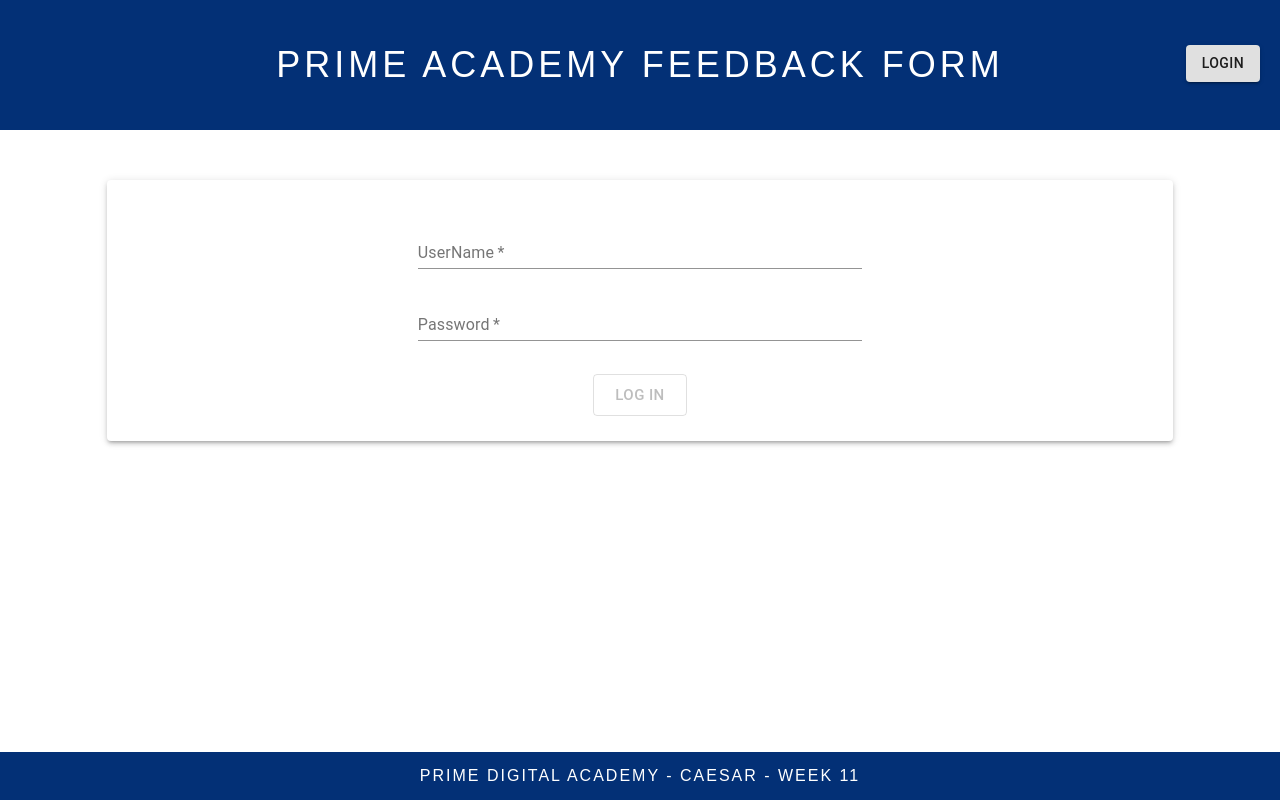
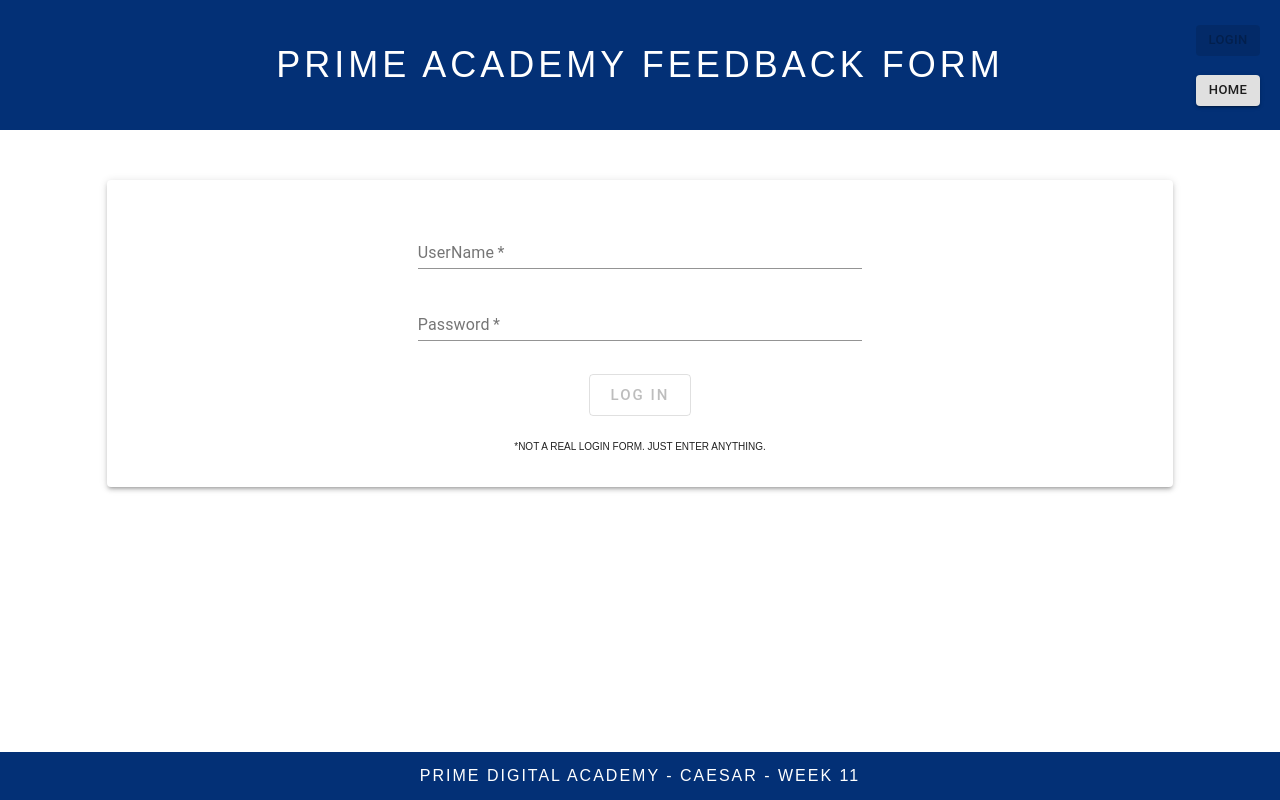
Before and after one commit to kylethenderson/feedback-app, a React (Create React App) app: page /#/login in a window 1280 px wide. Built offline with nearby package versions, Linux system fonts and the light colour scheme.

Commit message:
add home button on appropriate header views

```diff
--- a/src/components/App/App.css
+++ b/src/components/App/App.css
@@ -19,7 +19,12 @@
 #loginButton {
   position: absolute;
   right: 20px;
-  top: 45px;
+  top: 25px;
+}
+#homeButton {
+  position: absolute;
+  right: 20px;
+  top: 75px;
 }
 .login-input {
   width: 50%;
@@ -43,13 +48,18 @@
 }
 #mainCard button {
   margin: 25px 10px 0px 10px;
+  letter-spacing: 2px;
 }
 #mainCard textarea {
   font-size: 14px;
   letter-spacing: 1px;
   padding: 5px;
 }
-
+#loginAsterisk {
+  font-size: 10px;
+  text-transform: uppercase;
+  margin-top: 25px;
+}
 footer {
   position: absolute;
   bottom: 0;
--- a/src/components/Header/Header.js
+++ b/src/components/Header/Header.js
@@ -19,16 +19,32 @@ class Header extends Component {
                     <header className="App-header">
                         <h1 className="App-title">Prime Academy Feedback Form</h1>
                         {this.props.history.location.pathname === '/admin' ?
-                            <Button id="loginButton" variant="contained" onClick={this.handleLogout}>Logout</Button>
+                            <>
+                                <Button size="small" id="homeButton" variant="contained" onClick={() => { this.props.history.push('/') }}>Home</Button>
+                                <Button size="small" id="loginButton" variant="contained" onClick={this.handleLogout}>Logout</Button>
+                            </>
                             :
-
-                            <Button id="loginButton" variant="contained" onClick={() => { this.props.history.push('/admin') }}>Admin</Button>
+                            <>
+                                <Button size="small" id="homeButton" variant="contained" onClick={() => { this.props.history.push('/') }}>Home</Button>
+                                <Button size="small" id="loginButton" variant="contained" onClick={() => { this.props.history.push('/admin') }}>Admin</Button>
+                            </>
                         }
                     </header>
                     :
                     <header className="App-header">
                         <h1 className="App-title">Prime Academy Feedback Form</h1>
-                        <Button id="loginButton" variant="contained" onClick={() => { this.props.history.push('/login') }}>Login</Button>
+                        {this.props.history.location.pathname === '/login' ?
+                            <>
+                                <Button size="small" id="homeButton" variant="contained" onClick={() => { this.props.history.push('/') }}>Home</Button>
+                                <Button size="small" disabled id="loginButton" variant="contained" onClick={() => { this.props.history.push('/login') }}>Login</Button>
+                            </>
+                            :
+                            <>
+                                <Button size="small" id="homeButton" variant="contained" onClick={() => { this.props.history.push('/') }}>Home</Button>
+                                <Button size="small" id="loginButton" variant="contained" onClick={() => { this.props.history.push('/login') }}>Login</Button>
+                            </>
+                        }
+
                     </header>
                 }
             </>
--- a/src/components/Home/Home.js
+++ b/src/components/Home/Home.js
@@ -4,11 +4,17 @@ import Card from '@material-ui/core/Card'
 import Button from '@material-ui/core/Button'
 
 class Home extends Component {
+    startFeedback = () => {
+        this.props.dispatch({
+            type: 'CLEAR_FEEDBACK'
+        })
+        this.props.history.push('/feeling');
+    }
     render() {
         return (
             <Card id="mainCard" elevation={3}>
                 <h2>Ready to leave some feedback?</h2>
-                <Button size="large" variant="contained" color="primary" onClick={() => { this.props.history.push('/feeling') }}>Let's Go!</Button>
+                <Button size="large" variant="contained" color="primary" onClick={this.startFeedback}>Yeah! Let's do this!</Button>
             </Card>
         )
     }
--- a/src/components/Login/Login.js
+++ b/src/components/Login/Login.js
@@ -66,6 +66,7 @@ class Login extends Component {
                             }
                         </Grid>
                     </Grid>
+                    <p id="loginAsterisk">*not a real login form. just enter anything.</p>
                 </Card>
             </>
         )
--- a/src/components/Review/Review.css
+++ b/src/components/Review/Review.css
@@ -3,6 +3,6 @@
     text-align: left;
 }
 #commentContent {
-    padding-left: 35px;
+    /* padding-left: 35px; */
     text-align: justify;
 }
--- a/src/components/Review/Review.js
+++ b/src/components/Review/Review.js
@@ -36,10 +36,10 @@ class Comments extends Component {
                     </Grid>
                 </Grid>
                 <Grid container alignItems="center">
-                    <Grid item className="reviewTitle" xs={2}>
+                    <Grid item className="reviewTitle" xs={3}>
                         <p>Feelings:</p>
                     </Grid>
-                    <Grid item xs={9}>
+                    <Grid item xs={8} align="left">
                         <p>{this.props.reduxState.feeling}</p>
                     </Grid>
                     <Grid item xs={1}>
@@ -47,10 +47,10 @@ class Comments extends Component {
                     </Grid>
                 </Grid>
                 <Grid container alignItems="center">
-                    <Grid item className="reviewTitle" xs={2}>
+                    <Grid item className="reviewTitle" xs={3}>
                         <p>Support:</p>
                     </Grid>
-                    <Grid item xs={9}>
+                    <Grid item xs={8} align="left">
                         <p>{this.props.reduxState.support}</p>
                     </Grid>
                     <Grid item xs={1}>
@@ -58,10 +58,10 @@ class Comments extends Component {
                     </Grid>
                 </Grid>
                 <Grid container alignItems="center">
-                    <Grid item className="reviewTitle" xs={2}>
+                    <Grid item className="reviewTitle" xs={3}>
                         <p>Understanding:</p>
                     </Grid>
-                    <Grid item xs={9}>
+                    <Grid item xs={8} align="left">
                         <p>{this.props.reduxState.understanding}</p>
                     </Grid>
                     <Grid item xs={1}>
@@ -69,10 +69,10 @@ class Comments extends Component {
                     </Grid>
                 </Grid>
                 <Grid container alignItems="center">
-                    <Grid item className="reviewTitle" xs={2}>
+                    <Grid item className="reviewTitle" xs={3}>
                         <p>Comments:</p>
                     </Grid>
-                    <Grid item xs={9} id="commentContent">
+                    <Grid item xs={8} id="commentContent">
                         <p>{this.props.reduxState.comments}</p>
                     </Grid>
                     <Grid item xs={1}>
```
Also changed, not shown: src/components/Admin/Admin.js (+0 -22 lines).
